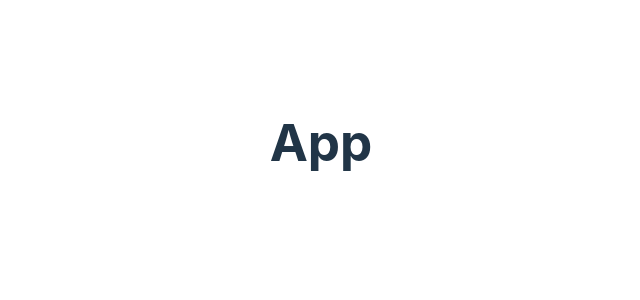
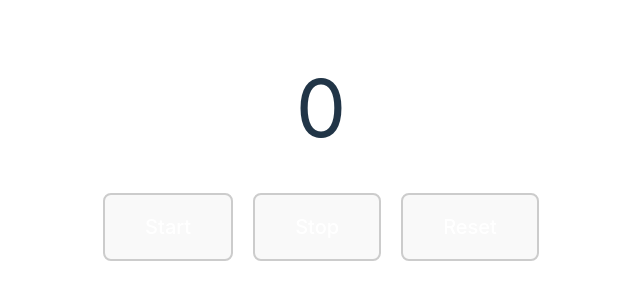
Before and after one commit to blackjack-ttp/Lesson-UseRef, a React (Vite) app: page / in a window 1280 px wide. Shown: the part 258-558 px from the top of the page, without its empty margins (319-959 px from the left). Built offline with nearby package versions, Linux system fonts and the light colour scheme.

Commit message:
#1 update lesson 1: Auto Count

```diff
--- a/src/App.jsx
+++ b/src/App.jsx
@@ -1,13 +1,13 @@
 //* SCSS
-import './App.scss'
+import './App.scss';
+import AutoCount from './pages/learn_1';
 
 function App() {
-
   return (
     <>
-      <h1>App</h1>
+      <AutoCount />
     </>
-  )
+  );
 }
 
-export default App
+export default App;
--- a/src/pages/learn_1/index.jsx
+++ b/src/pages/learn_1/index.jsx
@@ -1,12 +1,41 @@
 //* LIB
+import { useEffect, useRef, useState } from 'react';
 
 //* SCSS
 import '@/styles/learn_1/style.scss';
 
 const AutoCount = () => {
+  const [count, setCount] = useState(0);
+  const countAuto = useRef(0);
+
+  const handleStartAuto = () => {
+    if (countAuto.current) {
+      return;
+    }
+    countAuto.current = setInterval(() => setCount((count) => count + 1), 500);
+  };
+  const handleStopAuto = () => {
+    clearInterval(countAuto.current);
+    countAuto.current = 0;
+  };
+  const handleResetAuto = () => {
+    clearInterval(countAuto.current);
+    countAuto.current = 0;
+    setCount(0);
+  };
+  useEffect(() => {
+    return () => clearInterval(countAuto.current);
+  }, []);
   return (
     <>
-      <h1>LEARN 1</h1>
+      <div className="autoCount-wrap">
+        <div className="autoCount-wrap__content">{count}</div>
+        <div className="autoCount-wrap__menu-btn">
+          <button onClick={handleStartAuto}>Start</button>
+          <button onClick={handleStopAuto}>Stop</button>
+          <button onClick={handleResetAuto}>Reset</button>
+        </div>
+      </div>
     </>
   );
 };
--- a/src/styles/learn_1/style.scss
+++ b/src/styles/learn_1/style.scss
@@ -0,0 +1,18 @@
+.autoCount-wrap {
+    &__content {
+        font-size: 5rem;
+        padding: 25px;
+    }
+
+    &__menu-btn {
+        display: flex;
+
+        button {
+            margin: 0 10px;
+            padding: 20px 40px;
+            font-size: 20px;
+            color: #fff;
+            border: 2px solid #ccc;
+        }
+    }
+}
```
